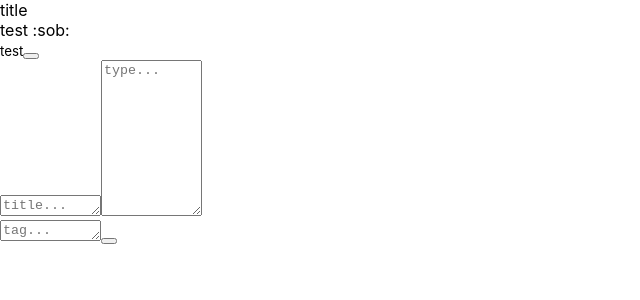
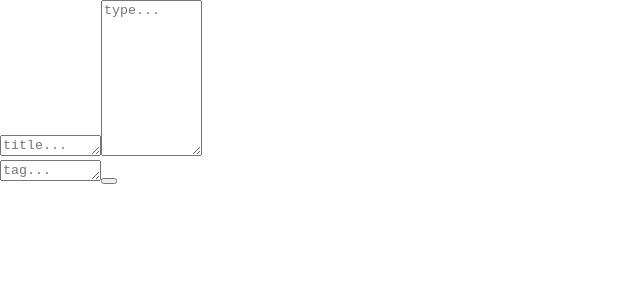
Before and after one commit to meesh3ll/cozyink, a React (Create React App) app in the folder cozy-ink/: page / in a window 1280 px wide. Shown: the top 300 px of the page, without its empty margins (0-640 px from the left). Built offline with nearby package versions, Linux system fonts and the light colour scheme.

Commit message:
removed base note

```diff
--- a/cozy-ink/src/App.js
+++ b/cozy-ink/src/App.js
@@ -8,14 +8,7 @@ import { SearchBar } from './Search';
 import NotesList from './NotesList';
 
 function App() {
-  const [notes, setNotes] = useState([
-    {
-      id: nanoid(),
-      title: "title",
-      text: "test :sob:",
-      tag: "test",
-    },
-  ]);
+  const [notes, setNotes] = useState([]);
   useEffect(() => {
     const savedNotes = JSON.parse(localStorage.getItem('cozy-ink-note-data'));
     if (savedNotes) {
```
